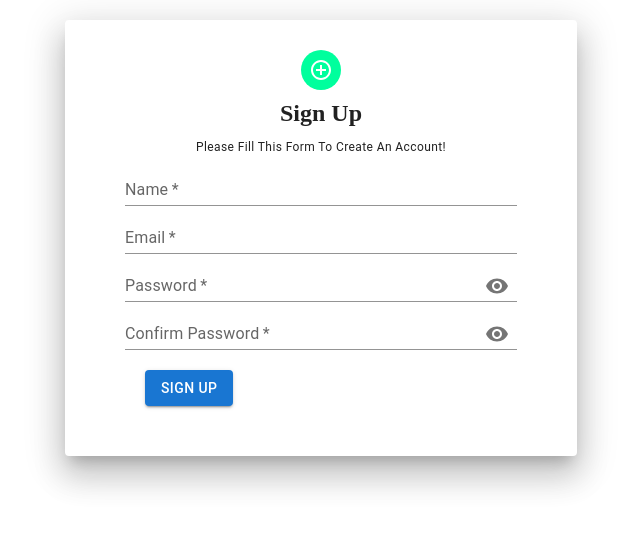
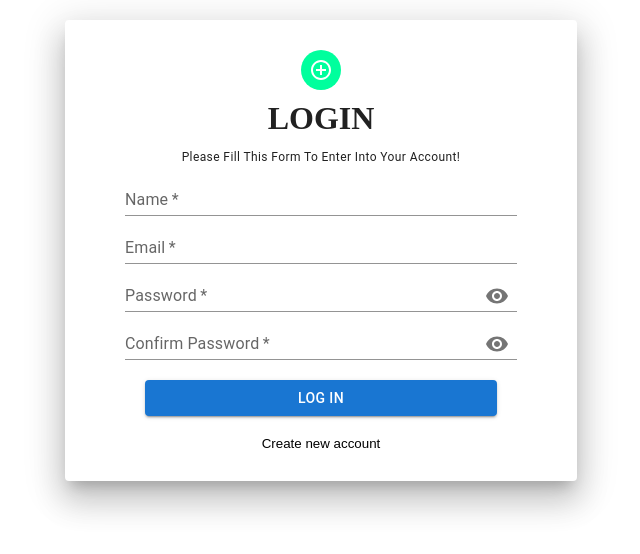
Before and after one commit to Fardeen2001/Expense_Tracker_React_App, a React (Create React App) app: page /auth in a window 1280 px wide. Shown: the top 554 px of the page, without its empty margins (319-959 px from the left). Built offline with nearby package versions, Linux system fonts and the light colour scheme.

Commit message:
Login form added

```diff
--- a/package.json
+++ b/package.json
@@ -12,6 +12,7 @@
     "@testing-library/user-event": "^13.5.0",
     "react": "^18.2.0",
     "react-dom": "^18.2.0",
+    "react-router-dom": "^6.15.0",
     "react-scripts": "5.0.1",
     "web-vitals": "^2.1.4"
   },
--- a/src/App.js
+++ b/src/App.js
@@ -1,10 +1,15 @@
+import { BrowserRouter, Route, Routes } from "react-router-dom";
 import AuthSignUpForm from "./Auth/AuthSignUpForm";
+import Home from "./Components/Home";
 
 function App() {
   return (
-    <>
-      <AuthSignUpForm />
-    </>
+    <BrowserRouter>
+      <Routes>
+        <Route exact path="/" element={<Home />} />
+        <Route exact path="/auth" element={<AuthSignUpForm />} />
+      </Routes>
+    </BrowserRouter>
   );
 }
 
--- a/src/Auth/AuthSignUpForm.js
+++ b/src/Auth/AuthSignUpForm.js
@@ -1,4 +1,4 @@
-import React, { useRef, useState } from "react";
+import React, { useState } from "react";
 import classes from "./AuthSignupForm.module.css";
 import IconButton from "@mui/material/IconButton";
 import Input from "@mui/material/Input";
@@ -10,6 +10,7 @@ import Visibility from "@mui/icons-material/Visibility";
 import VisibilityOff from "@mui/icons-material/VisibilityOff";
 import { AddCircleOutlineOutlined } from "@mui/icons-material";
 import { Avatar, Button, Grid, Paper, Typography } from "@mui/material";
+import { useNavigate } from "react-router-dom";
 
 const AuthSignUpForm = () => {
   const [showPassword, setShowPassword] = useState(false);
@@ -19,6 +20,7 @@ const AuthSignUpForm = () => {
   const [confirmPassword, setConfirmPassword] = useState("");
   const [isLogin, setIsLogin] = useState(true);
   const [isLoading, setIsLoading] = useState(false);
+  const navigate = useNavigate();
   const switchAuthModeHandler = () => {
     setIsLogin((prevState) => !prevState);
   };
@@ -35,20 +37,18 @@ const AuthSignUpForm = () => {
       return;
     }
 
-    // let url;
+    let url;
 
-    // if (isLogin) {
-    //   url =
-    //     "https://identitytoolkit.googleapis.com/v1/accounts:signInWithPassword?key=AIzaSyDSc40lXY98ukYYL93R9ZxaIMQ1m5OfS-E";
-    // } else {
-    //   url =
-    //     "https://identitytoolkit.googleapis.com/v1/accounts:signUp?key=AIzaSyDSc40lXY98ukYYL93R9ZxaIMQ1m5OfS-E";
-    // }
+    if (isLogin) {
+      url =
+        "https://identitytoolkit.googleapis.com/v1/accounts:signInWithPassword?key=AIzaSyDSc40lXY98ukYYL93R9ZxaIMQ1m5OfS-E";
+    } else {
+      url =
+        "https://identitytoolkit.googleapis.com/v1/accounts:signUp?key=AIzaSyDSc40lXY98ukYYL93R9ZxaIMQ1m5OfS-E";
+    }
 
     try {
-      const response = await fetch(
-        "https://identitytoolkit.googleapis.com/v1/accounts:signUp?key=AIzaSyDSc40lXY98ukYYL93R9ZxaIMQ1m5OfS-E",
-        {
+      const response = await fetch(url, {
         method: "POST",
         body: JSON.stringify({
           email: email,
@@ -58,18 +58,16 @@ const AuthSignUpForm = () => {
         headers: {
           "Content-Type": "application/json",
         },
-        }
-      );
+      });
       if (!response.ok) {
         throw new Error("Invalid Email or password");
       }
       const data = await response.json();
       setIsLoading(false);
       console.log(data);
+      navigate("/", { replace: true });
       //   console.log(data.idToken);
       //   authCxt.login(data.idToken, emailInput.current.value);
-
-      //   navigate("/Store", { replace: true });
     } catch (error) {
       alert(error.message);
     }
@@ -81,9 +79,12 @@ const AuthSignUpForm = () => {
           <Avatar className={classes.avatar}>
             <AddCircleOutlineOutlined />
           </Avatar>
-          <h2 className={classes.header}>Sign Up</h2>
+          <h1 className={classes.header}>{isLogin ? "LOGIN" : "SIGNUP"}</h1>
+
           <Typography variant="caption">
-            Please Fill This Form To Create An Account!
+            {!isLogin
+              ? "Please Fill This Form To Create An Account!"
+              : "Please Fill This Form To Enter Into Your Account!"}
           </Typography>
         </Grid>
         <form onSubmit={submitHandler}>
@@ -153,9 +154,25 @@ const AuthSignUpForm = () => {
               }
             />
           </FormControl>
-          <Button type="submit" variant="contained" className={classes.button}>
-            Sign Up
+          <div className={classes.action}>
+            {!isLoading && (
+              <Button
+                type="submit"
+                variant="contained"
+                className={classes.button}
+              >
+                {!isLogin ? "Sign Up" : "Log In"}
               </Button>
+            )}
+            {isLoading && <p>Sending request..</p>}
+            <button
+              type="button"
+              className={classes.toggle}
+              onClick={switchAuthModeHandler}
+            >
+              {isLogin ? "Create new account" : "Login with existing account"}
+            </button>
+          </div>
         </form>
       </Paper>
     </Grid>
--- a/src/Auth/AuthSignupForm.module.css
+++ b/src/Auth/AuthSignupForm.module.css
@@ -12,6 +12,17 @@
 .button {
   margin: 20px !important;
 }
+.action {
+  display: flex !important;
+  flex-direction: column;
+}
+.toggle {
+  background-color: white;
+  color: black;
+  border-radius: 0;
+  border: 0;
+  cursor: pointer;
+}
 @media screen and (max-width: 800px) {
   .paper {
     width: 70vw;
--- /dev/null
+++ b/src/Components/Home.js
@@ -0,0 +1,11 @@
+import React from "react";
+
+const Home = () => {
+  return (
+    <div>
+      <h1>Welcome To Expense Tracker</h1>
+    </div>
+  );
+};
+
+export default Home;
```
Also changed, not shown: 1 other file (tests, documents, lock files or other folders). Lines whose indentation alone changed are shown as unchanged.
